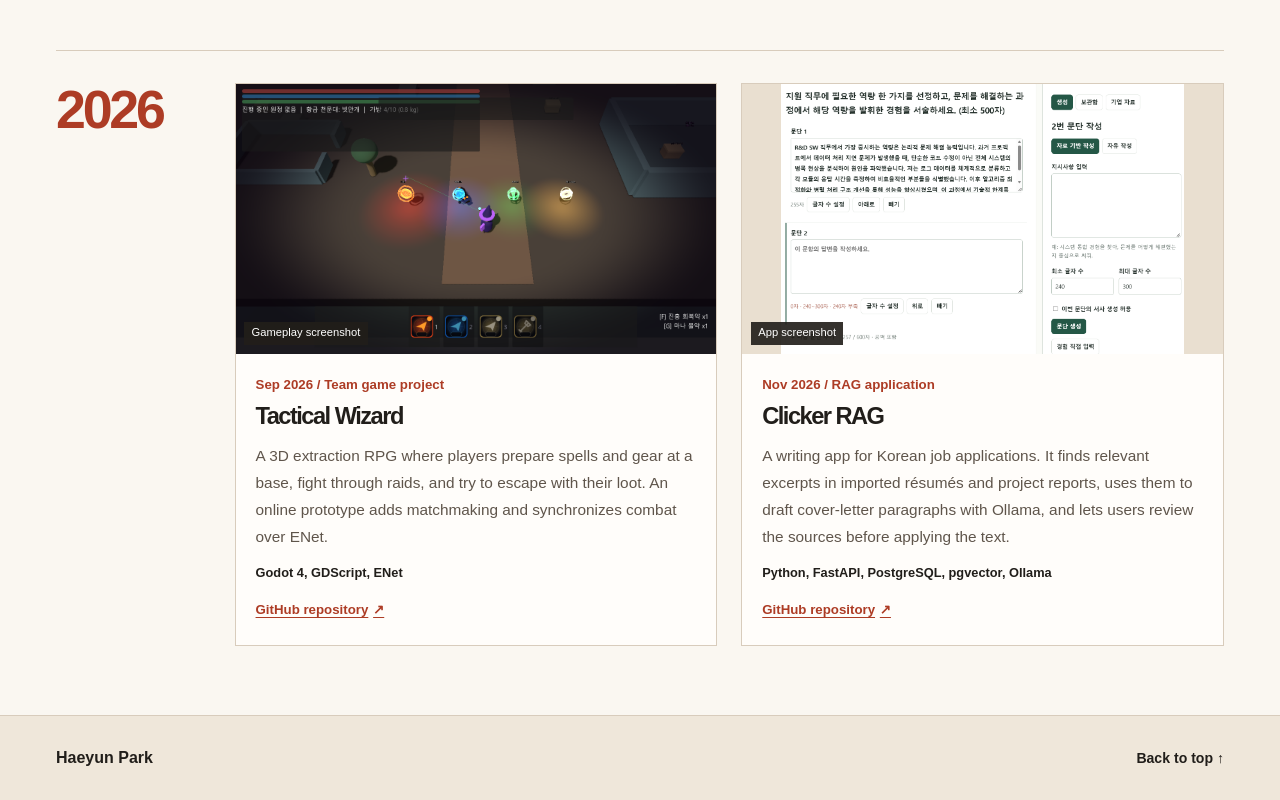
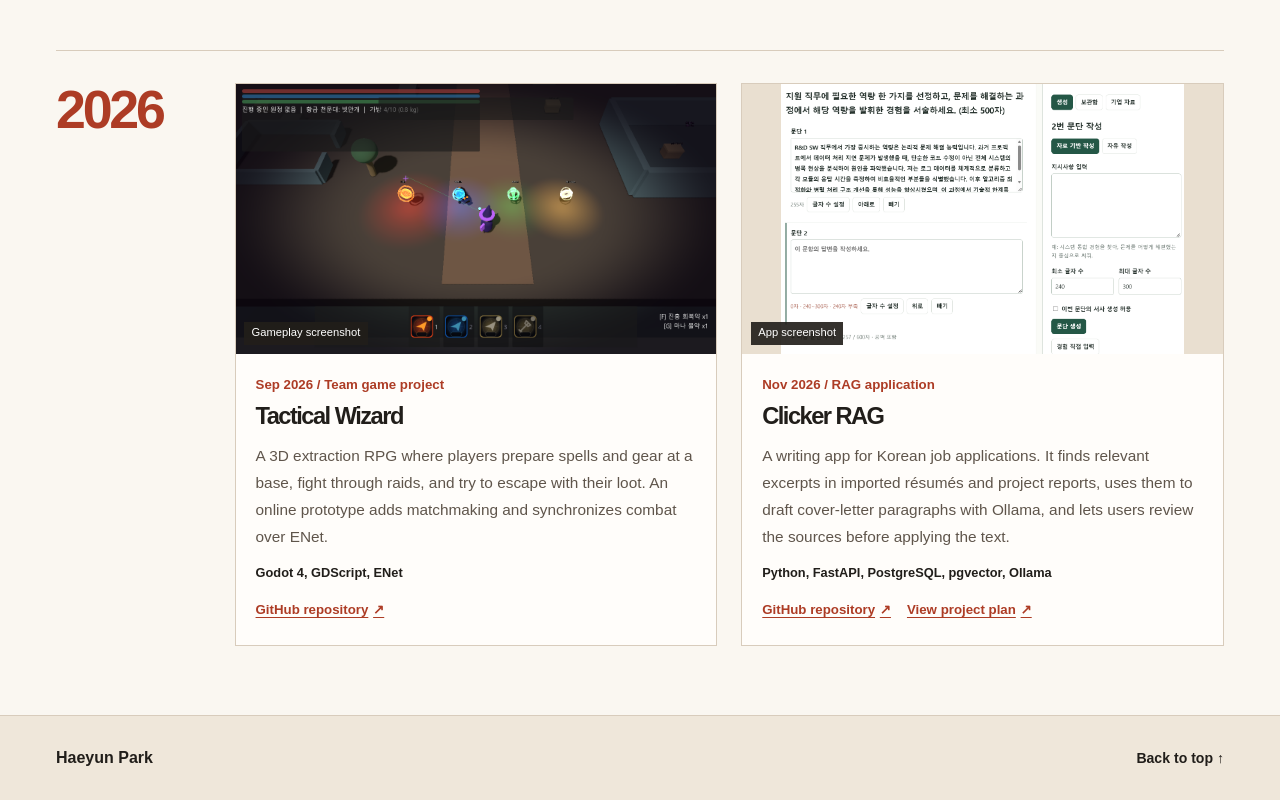
Before and after one commit to levicorp-us/levicorp-us.github.io, a plain HTML site: page portfolio.html in a window 1280 px wide. Shown: the part 4062-4862 px from the top of the page. Drawn offline with Linux system fonts and the light colour scheme.

Commit message:
Link Clicker RAG project plan

```diff
--- a/assets/style.css
+++ b/assets/style.css
@@ -237,6 +237,7 @@ html { scroll-padding-top: 6rem; }
 .project-tech { margin-top: .8rem; color: var(--text); font-size: .8rem; line-height: 1.55; font-weight: 700; }
 .project-link { display: inline-flex; align-items: center; margin-top: auto; padding-top: .75rem; min-height: 42px; color: var(--accent); font-size: .83rem; font-weight: 750; }
 .project-link span { padding-left: .3rem; }
+.project-links { display: flex; flex-wrap: wrap; column-gap: 1rem; margin-top: auto; }
 .projects > .project:last-child:nth-child(odd) {
   grid-column: 1 / -1;
   display: grid;
--- a/portfolio.html
+++ b/portfolio.html
@@ -6,7 +6,7 @@
   <meta name="description" content="Haeyun Park’s coursework, research, and hackathon projects in chronological order">
   <meta name="theme-color" content="#faf7f1">
   <link rel="icon" href="./assets/favicon.png" type="image/png">
-  <link rel="stylesheet" href="./assets/style.css?v=5">
+  <link rel="stylesheet" href="./assets/style.css?v=6">
   <title>Projects | Haeyun Park</title>
 </head>
 <body id="top">
@@ -229,7 +229,10 @@
             <h3>Clicker RAG</h3>
             <p class="project-desc">A writing app for Korean job applications. It finds relevant excerpts in imported résumés and project reports, uses them to draft cover-letter paragraphs with Ollama, and lets users review the sources before applying the text.</p>
             <p class="project-tech">Python, FastAPI, PostgreSQL, pgvector, Ollama</p>
-            <a class="project-link" href="https://github.com/levicorp-us/clicker-rag">GitHub repository <span aria-hidden="true">↗</span></a>
+            <div class="project-links">
+              <a class="project-link" href="https://github.com/levicorp-us/clicker-rag">GitHub repository <span aria-hidden="true">↗</span></a>
+              <a class="project-link" href="./assets/reports/clicker-project-plan.pdf" target="_blank" rel="noopener">View project plan <span aria-hidden="true">↗</span></a>
+            </div>
           </div>
         </article>
       </div>
```
Also changed, not shown: 1 other file.
